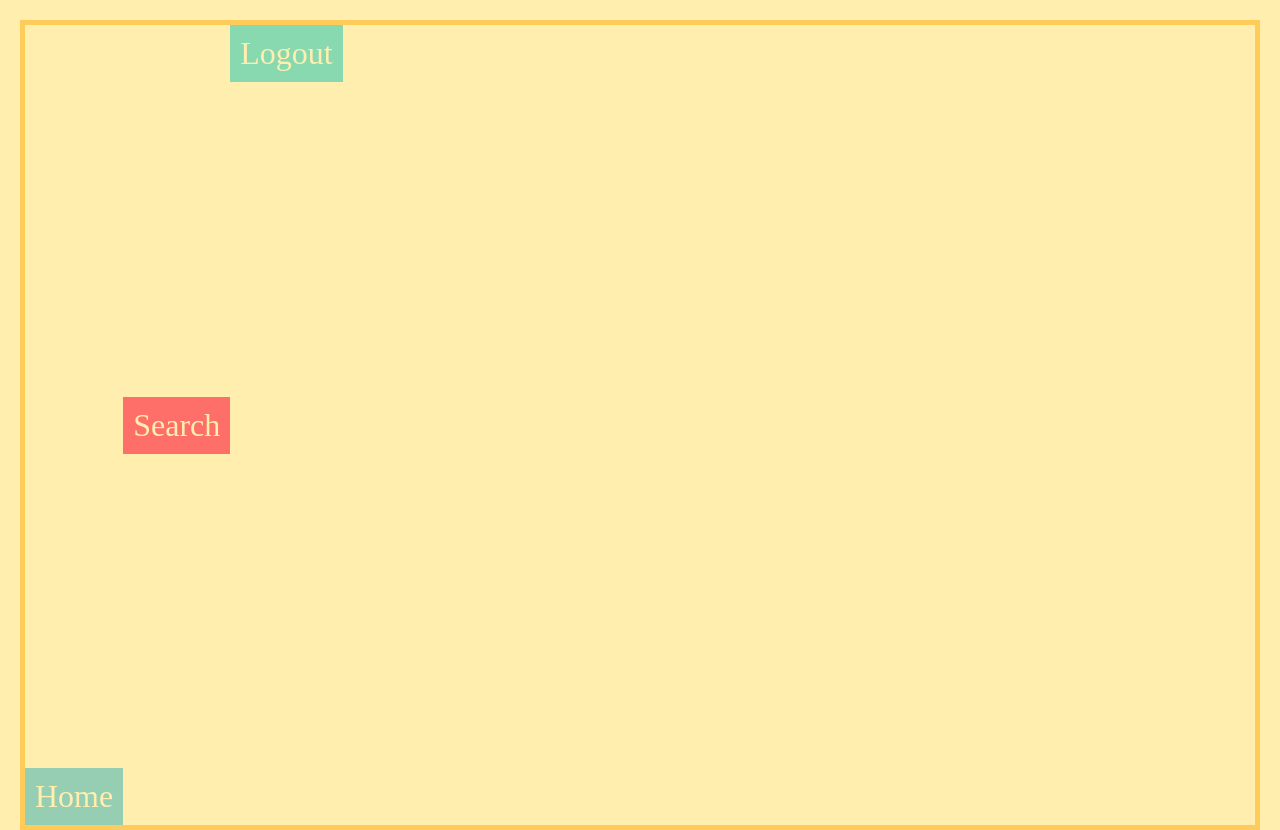
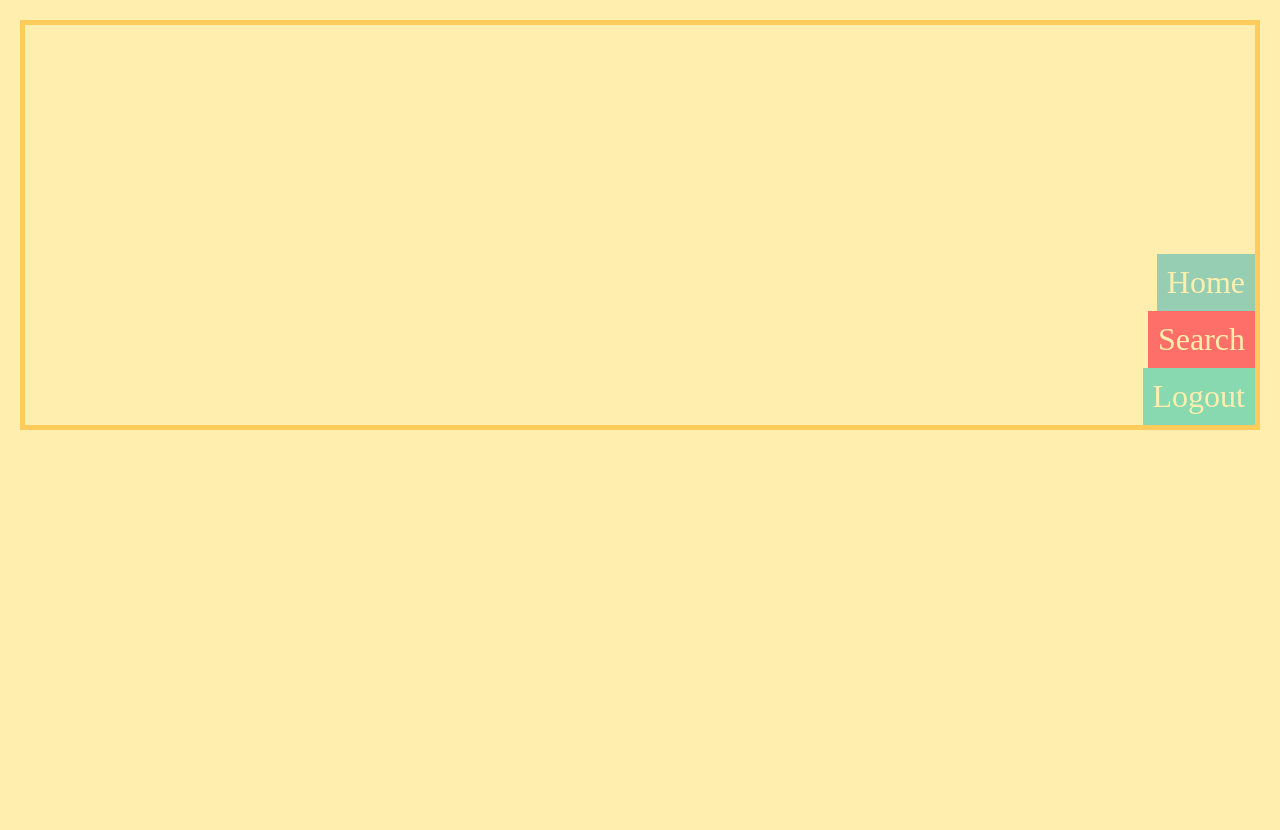
Before and after one commit to ajspeller/flexbox-tutorial, a plain HTML site: page index.html in a window 1280 px wide. Drawn offline with Linux system fonts and the light colour scheme.

Commit message:
flex-drection column

```diff
--- a/index.css
+++ b/index.css
@@ -4,10 +4,12 @@
     /* main-axis left to right :::: cross-axis top to bottom */
     /* flex-direction: row; */
     /* main-axis top to bottom :::: cross-axis left to right */
-    /* flex-direction: column; */
-    /* justify-content: flex-end; */ /* main-axis */
-    height: 100%;
-    align-items: center; /* cross-axis */
+    flex-direction: column;
+    /* main-axis */
+    justify-content: flex-end;
+    height: 50%;
+    /* cross-axis */
+    align-items: flex-end;
 }
 
 /*
@@ -46,11 +48,11 @@
 .logout {
     flex: 1;
 } */
-
+/*
 .logout {
     align-self: flex-start;
 }
 
 .home {
     align-self: flex-end;
-}
+} */
```
